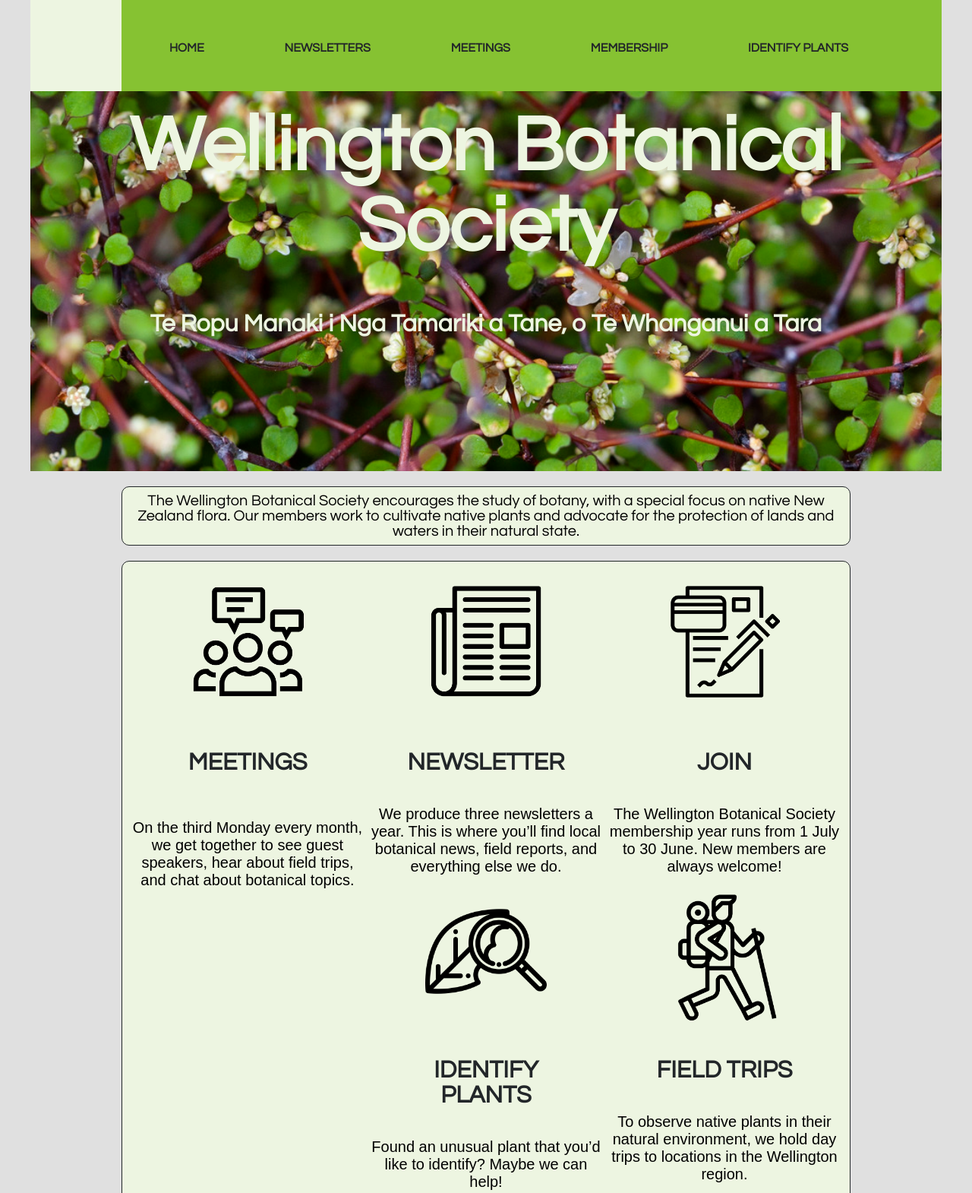
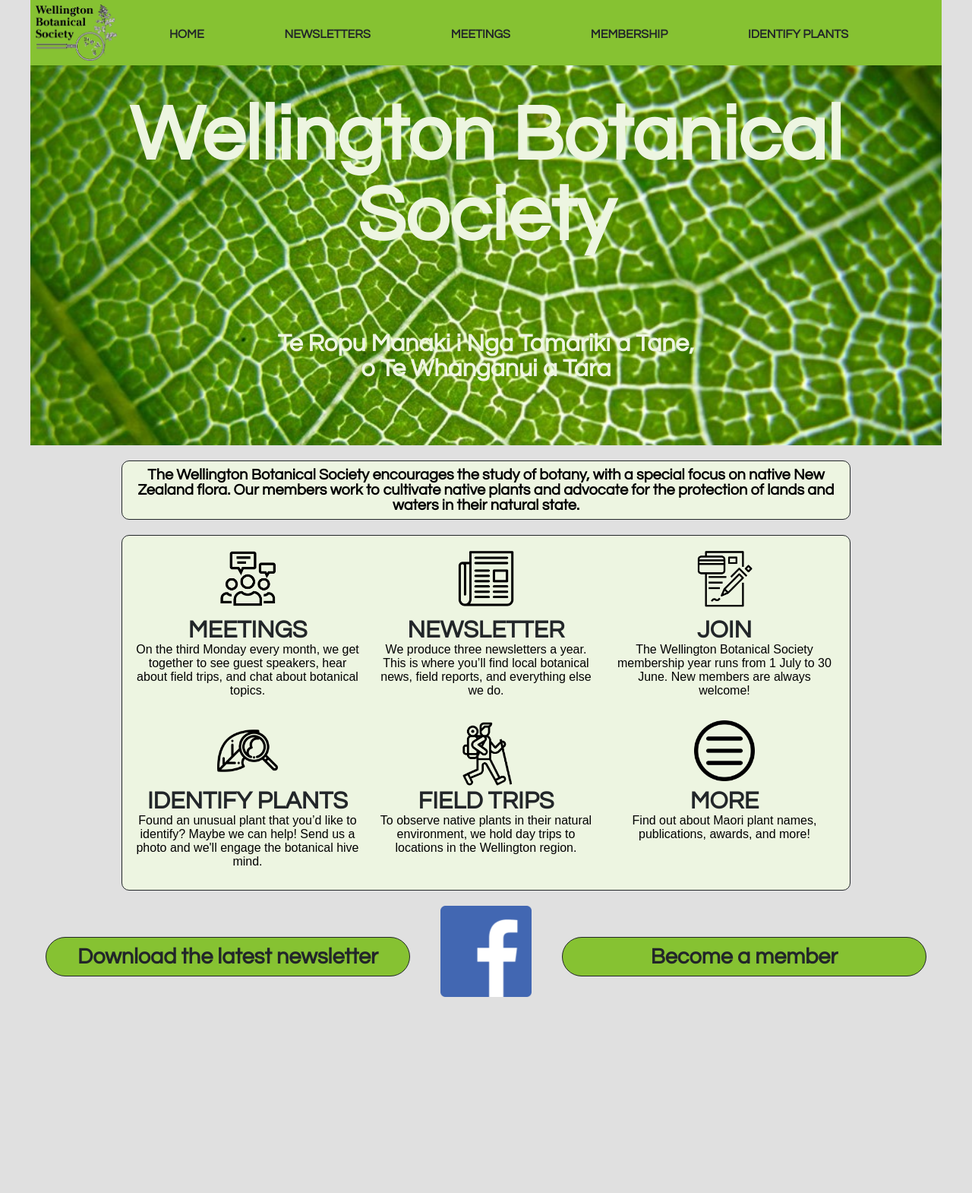
Before and after one commit to JonnySaito/wgtnBotSoc, a plain HTML site: page index.html in a window 1280 px wide. Shown: the top 1570 px of the page at 76% size. After the commit the page ends 1336 px from the top, so only its background shows below. Drawn offline with Linux system fonts and the light colour scheme.

Commit message:
WBS home page almost done

```diff
--- a/index.html
+++ b/index.html
@@ -14,7 +14,7 @@
 
 	<header class="headerContainer">
 		<div id="logo">
-			<img src="images/wbsLogo2.jpg">
+			<img src="images/wbsLogo.png">
 		</div>
 		<div id="hamburger">
 			<i class="fas fa-bars"></i>
@@ -48,7 +48,7 @@
 
 				</h1>
 				<br>
-				<h3 id="subHeading">Te Ropu Manaki i Nga Tamariki a Tane, o Te Whanganui a Tara</h3>
+				<h3 id="subHeading">Te Ropu Manaki i Nga Tamariki a Tane,<br/>o Te Whanganui a Tara</h3>
 			</div>
 
 		</div>
@@ -62,21 +62,18 @@
 
 		<div class="row textBox bigTextBox" id="middleSection">
 
-			<div id="meetingSection" class="col col12 colM6 colL4">
+			<div id="meetingSection" class="col col12 colM6 colL4 midSection">
 				<a href="wbsMeetings.html" id="meetingLink">
 					<div class="midIcons">
 						<img src="images/navIcons/meetingIcon.png" id="meetingIcon" alt="meeting icon">
 					</div>
 					<h1 id="meetingTitle">Meetings</h1>
 				</a>
-				<br>
 				<p class="meetingText">On the third Monday every month, we get together to see guest speakers, hear about field trips, and chat about botanical topics.</p>
 			</div>
 
-					<!-- OTHER SECTIONS HIDE FOR MOBILE -->
-			<!-- <div id="otherSections">  -->
 
-				<div id="newsletterSection" class="col col12 colM6 colL4">
+			<div id="newsletterSection" class="col col12 colM6 colL4 midSection">
 				<a href="wbsNewsletters.html" id="newsletterLink">
 					<div class="midIcons">
 						<img src="images/navIcons/newsletterIcon.png" id="newsletterIcon" alt="newsletter icon">
@@ -86,7 +83,7 @@
 				<p>We produce three newsletters a year. This is where you’ll find local botanical news, field reports, and everything else we do.</p>
 			</div>
 
-				<div id="membershipSection" class="col col12 colM6 colL4">
+			<div id="membershipSection" class="col col12 colM6 colL4 midSection">
 				<a href="wbsMembership.html" id="joinLink">
 					<div class="midIcons">
 						<img src="images/navIcons/membershipIcon.png" id="membershipIcon" alt="signup icon">
@@ -97,17 +94,17 @@
 			</div>
 
 
-				<div id="idPlantsSection" class="col col12 colM6 colL4">
+			<div id="idPlantsSection" class="col col12 colM6 colL4 midSection">
 				<a href="wbsIdPlants.html" id="idPlantsLink">
 					<div class="midIcons">
 						<img src="images/navIcons/idPlantIcon.png" id="idPlantIcon" alt="identify plant icon">
 					</div>
 				<h1 id="idPlantsTitle">Identify Plants</h1>
 				</a>
-					<p>Found an unusual plant that you’d like to identify? Maybe we can help!</p>
+				<p>Found an unusual plant that you’d like to identify? Maybe we can help! Send us a photo and we'll engage the botanical hive mind.</p>
 			</div>
 
-				<div id="fieldTripSection" class="col col12 colM6 colL4">
+			<div id="fieldTripSection" class="col col12 colM6 colL4 midSection">
 				<a href="fieldTrips.html" id="fieldTripLink">
 					<div class="midIcons">
 						<img src="images/navIcons/fieldTripIcon.png" id="fieldTripIcon" alt="field trip icon">
@@ -117,7 +114,7 @@
 				<p>To observe native plants in their natural environment, we hold day trips to locations in the Wellington region.</p>
 			</div>
 
-				<div id="moreSection" class="col col12 colM6 colL4">
+			<div id="moreSection" class="col col12 colM6 colL4 midSection">
 				<a href="more.html" id="moreLink">
 					<div class="midIcons">
 						<img src="images/navIcons/moreIcon.png" id="moreIcon" alt="more information icon">
@@ -126,8 +123,6 @@
 				</a>
 				<p>Find out about Maori plant names, publications, awards, and more!</p>
 			</div>
-
-			<!-- </div> -->
 
 		</div>
 
--- a/scss/style.scss
+++ b/scss/style.scss
@@ -34,9 +34,10 @@ img{
 	#logo{
 		float: left;
 		width: 80px;
-		background-color: $white;
+		background-color: $secondaryColour;
 		img{
 			display: block;
+			padding: 5%;
 		}
 	}
 	#hamburger{
@@ -70,7 +71,7 @@ img{
 #mainImage{
 	height: 300px;
 	width: 100%;
-	background-image: url("../images/mainImage.png");
+	background-image: url("../images/mainImage.jpg");
 	background-size: cover;
 	background-repeat: no-repeat;
 	background-position: center;
@@ -133,42 +134,48 @@ h1, h2, h3{
 	p{
 		font-family: $primaryFont;
 		text-align: center;
+		font-size: 1.25em;
 	}
 }
 
 #middleSection{
 	clear: both;
-	margin-bottom: 15px;
+	// margin-bottom: 15px;
 	a{
 		text-decoration: none;
 		color: $black;
 		text-transform: uppercase;
 	}
+	.midSection{
+		padding-bottom: 20px;
+	}
 	.midIcons{
-	height: 200px;
-	width: 200px;
+	height: 100px;
+	width: 100px;
 	margin: 0 auto;
-	padding: 20px;
+	padding: 10px;
 	}
 	p{
+		display: none;
 		font-family: $secondaryFont;
 		text-align: center;
+		padding-left: 10px;
+		padding-right: 10px;
 	}
 }
 
 
-
 .footerContainer{
-	border-top: 1px solid $white;
+	padding-top: 10px;
 	clear: both;
 	margin: 0 auto;
-	background-color: #afafaf;
+	background-color: $primaryColour;
+	padding-bottom: 20px;
 	a{
 		text-decoration: none;
 		color: $black;
 	}
 }
-
 
 
 #facebookLink{
@@ -178,26 +185,14 @@ h1, h2, h3{
 }
 
 
-// @media only screen and (max-width: $mdWidth){
-// 	#otherSections{
-// 		display: none;
-// 	}
-// 	.midIcons{
-// 		width: 65%;
-// 	}
-// }
-
 @media only screen and (min-width: $mdWidth){
 	.headerContainer{
 		display: flex;
 		#logo{
-			padding: 5%;
 			width: 10%;
-			background-color: $white;
 			img{
 				display: block !important;
 			}
-			// NOT DISPLAYING LOGO AFTER 600 BREAK
 		}
 		#hamburger{
 			display: none;
@@ -215,33 +210,62 @@ h1, h2, h3{
 						a{
 							color: white;
 						}
-
 					}
 				}
 			}
 		}
 	}
+
 	#mainImage{
 		height: 500px;
 		}
-		h1, h3{
-		padding: 40px ;
-	}
-	p{
-		font-size: 1.25em;
-	}
+		// h1, h3{
+		// padding: 40px ;
+		// }
+
+
 	#memberJoin, #downloadNews{
 	font-size: 1.2em;
 	}
 
+	#introBox{
+		p{
+		font-weight: bold;
+		}
+	}
+
+	#middleSection p{
+		display: block;
+	}
+
+	.footerContainer{
+		display: flex;
+		flex-direction: row;
+		justify-content: center;
+		align-items: center;
+		#downloadNews{
+			order:1;
+		}
+		#memberJoin{
+			align-items: center;
+			order:3;
+		}
+		#facebookLink{
+			padding-top: 10px;
+			order: 2;
+
+		}
+	}
 }
 
 
-@media only screen and (min-width: 1000px){
+@media only screen and (min-width: $lgWidth){
 	#topHeading{
 		font-size: 8vw;
+		padding: 40px;
 	}
 	#subHeading{
 		font-size: 2.5vw;
+		padding: 40px;
 	}
 }
```
Also changed, not shown: css/style.css, images/mainImage copy.jpg (added), images/mainImage.jpg (added), images/wbsLogo.png (added), images/wbsLogo2.jpg (deleted), 3 other files. Lines whose indentation alone changed are shown as unchanged.
